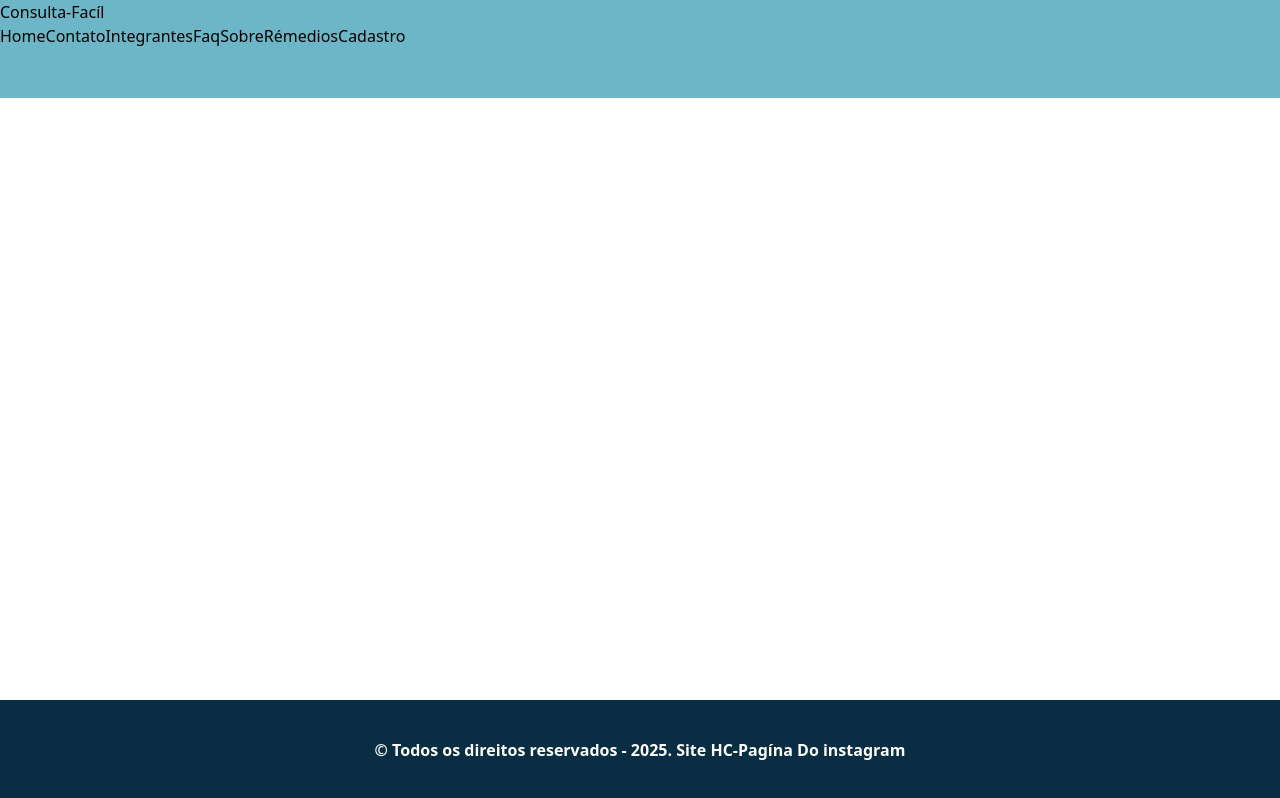
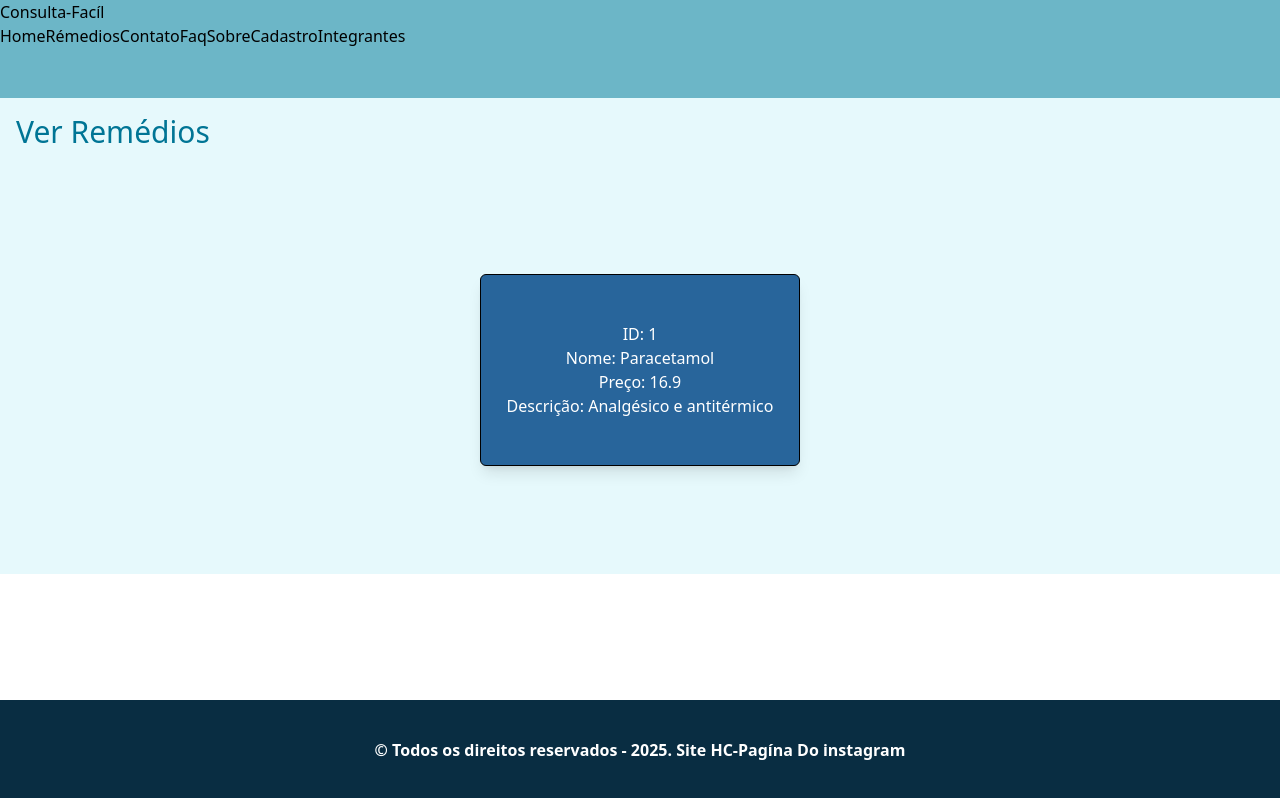
Before and after one commit to Felipe-Furlanetto0504/challenge_front, a React (Vite) app in the folder challenge/: page /visualizar/remedios/1 in a window 1280 px wide. Built offline with nearby package versions, Linux system fonts and the light colour scheme; data requests are answered from the project's data file.

Commit message:
css quase pronto so falta a pagina home e cabeçalho

```diff
--- a/challenge/src/components/Informacoes/Informacoes.tsx
+++ b/challenge/src/components/Informacoes/Informacoes.tsx
@@ -1,12 +1,17 @@
-
-
-export default function Informacoes(props:{idprops:number,nomeprops:string,precoprops:number,descricaoprops:string}){
-    return(
-        <div>
+export default function Informacoes(props: {
+  idprops: number;
+  nomeprops: string;
+  precoprops: number;
+  descricaoprops: string;
+}) {
+  return (
+    <section className="flex justify-center items-center bg-[#e6f9fc] h-102 py-20">
+      <div className="bg-[#28659b] border border-black rounded-md p-6 w-80 h-48 flex flex-col justify-center items-center text-white shadow-lg">
         <h2>ID: {props.idprops}</h2>
         <p>Nome: {props.nomeprops}</p>
         <p>Preço: {props.precoprops}</p>
         <p>Descrição: {props.descricaoprops}</p>
       </div>
+    </section>
   );
 }
--- a/challenge/src/components/Menu/Menu.tsx
+++ b/challenge/src/components/Menu/Menu.tsx
@@ -5,12 +5,12 @@ export default function Menu() {
   return (
     <nav>
       <Link to="/">Home</Link>
+      <Link to="/remedios">Rémedios</Link>
       <Link to="/contato">Contato</Link>
-      <Link to="/integrantes">Integrantes</Link>
       <Link to="/faq">Faq</Link>
       <Link to="/sobre">Sobre</Link>
-      <Link to="/remedios">Rémedios</Link>
       <Link to="/cadastro">Cadastro</Link>
+      <Link to="/integrantes">Integrantes</Link>
     </nav>
   );
 
--- a/challenge/src/global.css
+++ b/challenge/src/global.css
@@ -25,7 +25,7 @@
     }
 
     .tabela{
-         @apply bg-[#00395f] border-2 w-[80%] mx-auto border-collapse;
+         @apply bg-[#226897] border-2 w-[50%] mx-auto border-collapse;
 
     & th,td{
         @apply border-2 p-5;
--- a/challenge/src/routes/Cadastro/index.tsx
+++ b/challenge/src/routes/Cadastro/index.tsx
@@ -30,6 +30,7 @@ export default function Cadastro() {
   };
 
   return (
+    <section className="bg-[#e6f9fc] h-120 w-340">
     <div className="max-w-md mx-auto mt-12 p-6 border border-gray-300 rounded-xl shadow-md bg-white">
       <h1 className="text-2xl font-bold text-center mb-6">
         Cadastro de Paciente
@@ -39,7 +40,7 @@ export default function Cadastro() {
         <input
           type="email"
           {...register("email", { required: "O email é obrigatório" })}
-          className="mt-2 p-2 border rounded-md focus:outline-none focus:ring-2 focus:ring-teal-500"
+          className="mt-2 p-2 border rounded-md focus:outline-none focus:ring-2 focus:ring-blue-400"
         />
         {errors.email && (
           <span className="text-red-600 text-sm mt-1">
@@ -57,7 +58,7 @@ export default function Cadastro() {
               message: "A senha deve ter no mínimo 6 caracteres",
             },
           })}
-          className="mt-2 p-2 border rounded-md focus:outline-none focus:ring-2 focus:ring-teal-500"
+          className="mt-2 p-2 border rounded-md focus:outline-none focus:ring-2 focus:ring-blue-400"
         />
         {errors.senha && (
           <span className="text-red-600 text-sm mt-1">
@@ -67,11 +68,12 @@ export default function Cadastro() {
 
         <button
           type="submit"
-          className="mt-6 p-2 bg-teal-600 text-white rounded-md hover:bg-teal-700 transition-colors"
+          className="mt-6 p-2 bg-blue-500 text-white rounded-md hover:bg-blue-700 transition-colors"
         >
           Cadastrar
         </button>
       </form>
     </div>
+    </section>
   );
 }
--- a/challenge/src/routes/Home/index.tsx
+++ b/challenge/src/routes/Home/index.tsx
@@ -1,20 +1,29 @@
 import { useEffect } from "react";
 
-export default function Home(){
+export default function Home() {
+  useEffect(() => {
+    document.title = "Home";
+  }, []);
 
-      useEffect(()=>{
-            document.title = "Home";
-        },[])
+  return (
+    <main>
+          <h1 className="bg-[#e6f9fc] text-3xl space-y-4 p-4 text-cyan-700">
+          Hospital Das Clínicas
+        </h1>
+      <section className="min-h-screen bg-[#e6f9fc] flex flex-col items-center  p-6">
 
-    return(
-        <main>
-            <h1>Hospital Das Clinicas</h1>
 
-            <img src="./src/img/medico.jpg" alt="medico"/>
-
-            <h2>Seja bem vindo</h2>
-
-        </main>
-    );
-
+        <div className=" p-4 flex flex-col items-center">
+          <img
+            src="./src/img/medico.jpg"
+            alt="Médico"
+            className="rounded-md shadow-md w-72 md:w-96 object-cover"
+          />
+          <h2 className="mt-4 text-lg font-semibold italic text-[#092d42]">
+            Seja Bem-Vindo
+          </h2>
+        </div>
+      </section>
+    </main>
+  );
 }
--- a/challenge/src/routes/Remedios/index.tsx
+++ b/challenge/src/routes/Remedios/index.tsx
@@ -23,7 +23,8 @@ export default function Remedios(){
 
     return(
     <main>
-        <h1>Rémedios</h1>
+        <h1 className="bg-[#e6f9fc] text-3xl space-y-4 p-4 text-cyan-700">Rémedios</h1>
+        <section className="bg-[#e6f9fc] ">
         <table className="tabela">
             <thead>
                 <tr>
@@ -48,6 +49,7 @@ export default function Remedios(){
                 </tr>
             </tfoot>
         </table>
+        </section>
     </main>
 );
 
--- a/challenge/src/routes/VisualizarRemedio/index.tsx
+++ b/challenge/src/routes/VisualizarRemedio/index.tsx
@@ -27,7 +27,7 @@ export default function VisualizarRemedios() {
 
   return (
     <main>
-      <h1>Ver Remédios</h1>
+      <h1 className="bg-[#e6f9fc] text-3xl space-y-4 p-4 text-cyan-700">Ver Remédios</h1>
       {remedio ? (
         <Informacoes
           idprops={remedio.id}
```
Lines whose indentation alone changed are shown as unchanged.
